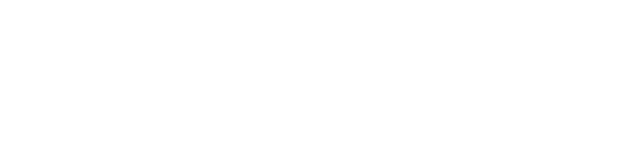
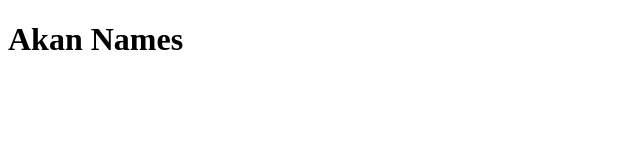
Before and after one commit to DEANKAGO/users-birthday, a plain HTML site: page index.html in a window 1280 px wide. Shown: the whole page, without its empty margins (0-640 px from the left). Drawn offline with Linux system fonts and the light colour scheme.

Commit message:
added heading 1

```diff
--- a/index.html
+++ b/index.html
@@ -7,5 +7,7 @@
     <link rel="stylesheet" href="style.css" />
     <title>Akan Name</title>
   </head>
-  <body></body>
+  <body>
+    <h1>Akan Names</h1>
+  </body>
 </html>
```
